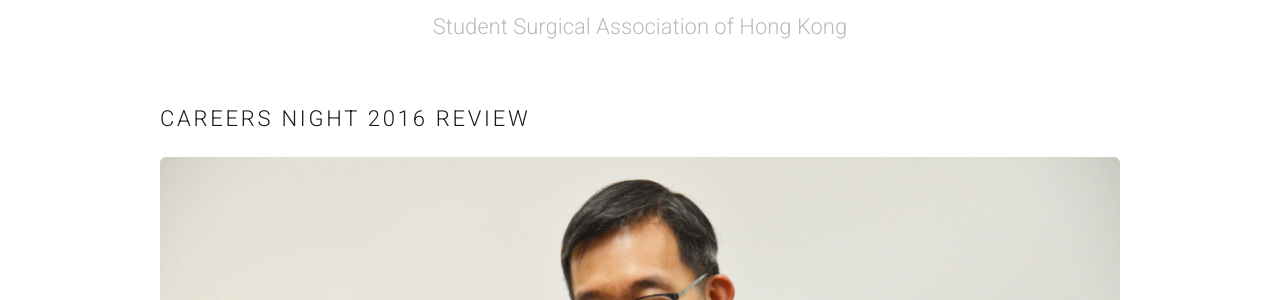
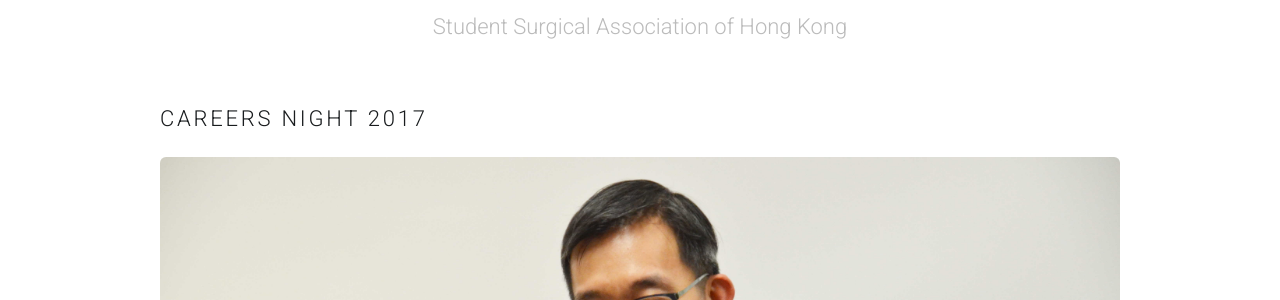
Before and after one commit to SSAHK/ssahk.github.io, a Jekyll site: the page built from _posts/2017-4-3-careersnight2017-review.html, in a window 1280 px wide and 1400 px high. Shown: the part 173-473 px from the top of the window. Built offline with Jekyll 4.4.1, drawn with Linux system fonts in a browser that asks for light colours; some of the changed text lies outside the part shown.

Commit message:
date change

```diff
--- a/_posts/2017-4-3-careersnight2017-review.html
+++ b/_posts/2017-4-3-careersnight2017-review.html
@@ -1,6 +1,6 @@
 ---
 layout: ion_page
-title: Careers Night 2016 Review
+title: Careers Night 2017
 categories: [seminar,review]
 thumb-img: /careersnight2017/thumb.png
 feature-img: /careersnight2017/feature.jpg
```
